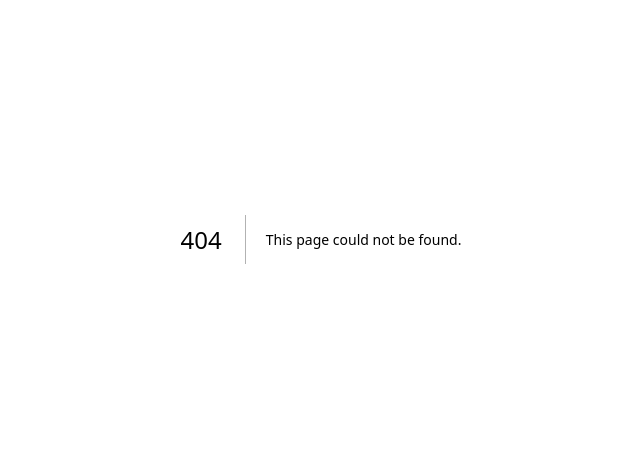
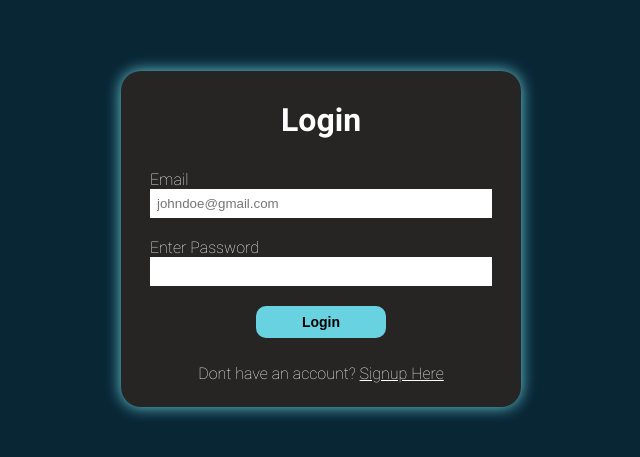
Before and after one commit to neglectPanda/pds-proj, a Next.js app: page /Login in a window 1280 px wide. Before the commit this address had no page. Shown: the part 161-618 px from the top of the page, without its empty margins (319-959 px from the left). Built offline with nearby package versions, Linux system fonts and the light colour scheme.

Commit message:
Login.css completion, tiny tweaks in signup.css: changed submit button cover and added required attr in input

```diff
--- a/app/Login/Login.css
+++ b/app/Login/Login.css
@@ -0,0 +1,79 @@
+* {
+    box-sizing: border-box;
+}
+
+body {
+    margin: 0;
+    padding: 0;
+    height: 100vh;
+    width: 100%;
+    display: flex;
+    align-items: center;
+    justify-content: center;
+    font-family: Roboto;
+}
+
+.login-container {
+    background-color: var(--matteblack);
+    padding: 2% 20px;
+    border-radius: 20px;
+    display: flex;
+    flex-direction: column;
+    box-shadow: 0 0 15px var(--cyanshadow);
+    border: none;
+    outline: none;
+    align-items: center;
+    width: 400px;
+}
+
+.login-container form {
+    display: flex;
+    flex-direction: column;
+    padding: 0;
+    margin: 0;
+    width: 95%;
+}
+
+.login-container h1 {
+    text-align: center;
+}
+
+.login-email-container, .login-password-container {
+    display: grid;
+    margin: 10px 0;
+}
+
+.login-container input {
+    padding: 7px;
+    width: 100%;
+    outline: none;
+    border: none;
+}
+
+.login-container p a {
+    color: var(--white);
+}
+
+.login-container p a:hover {
+    color: var(--cyanshadow);
+}
+
+#login-btn {
+    width: 130px;
+    padding: 8px 10px;
+    border: none;
+    outline: none;
+    border-radius: 10px;
+    font-size: 14px;
+    font-weight: bold;
+    background-color: var(--cyanshadow);
+    cursor: pointer;
+    transition: ease-in-out 0.1s;
+    text-align: center;
+    margin: 10px auto;
+}
+
+#login-btn:hover {
+    scale: 1.1;
+    background-color: var(--cyan2);
+}
--- a/app/Login/Login.tsx
+++ b/app/Login/Login.tsx
@@ -0,0 +1,25 @@
+import React from 'react'
+import './Login.css';
+import Link from 'next/link';
+
+const Login = () => {
+  return (
+    <div className='login-container'>
+      <h1>Login</h1>
+      <form action="">
+        <div className="login-email-container">
+          <label htmlFor="login-email-input">Email</label>
+          <input type="email" id="login-email-input" placeholder="johndoe@gmail.com" />
+        </div>
+        <div className="login-password-container">
+          <label htmlFor="login-password-input">Enter Password</label>
+          <input type="password" id="login-password-input" />
+        </div>
+        <button type="button" id='login-btn'>Login</button>
+      </form>
+      <p className="signup-msg">Dont have an account? <Link href="/Signup">Signup Here</Link></p>
+    </div>
+  )
+}
+
+export default Login
--- /dev/null
+++ b/app/Login/page.tsx
@@ -0,0 +1,9 @@
+import Login from './Login';
+
+export default function LoginPage () {
+    return (
+        <div>
+            <Login />
+        </div>
+    )
+}
--- a/app/globals.css
+++ b/app/globals.css
@@ -50,6 +50,7 @@
 :root {
   --darkBlueBackground: #092635;
   --cyanshadow: #68d2e0;
+  --cyan2: #71e4f4;
   --blackshadow: #000000;
   --matteblack: rgb(39, 36, 36);
   --white3: rgba(255, 255, 255, 0.1);
```
Also changed, not shown: app/Signup/Signup.css (+6 -5 lines), app/Signup/Signup.tsx (+8 -7 lines).
